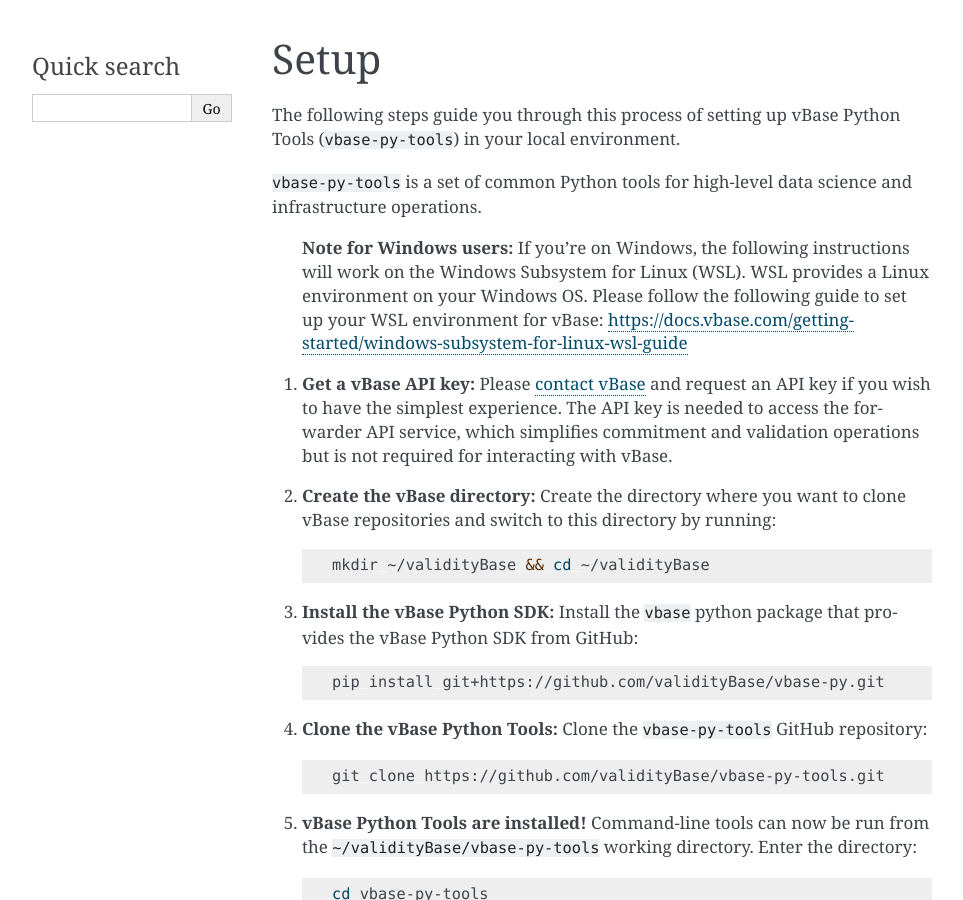
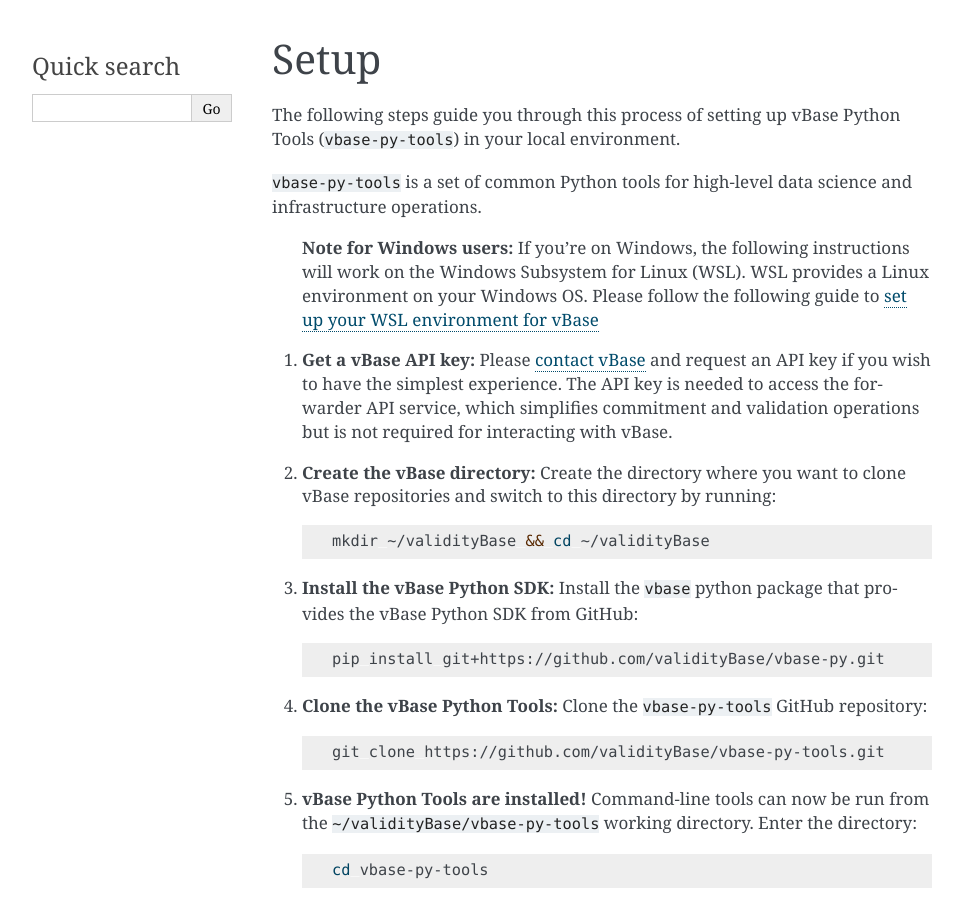
Before and after one commit to validityBase/vbase-py-tools, a Sphinx documentation site: the page built from docs/setup.md, in a window 1280 px wide and 900 px high. Shown: the whole window, without its empty margins (148-1111 px from the left). Built offline with Sphinx 7.4.7, drawn with Linux system fonts in a browser that asks for light colours; some of the changed lines change nothing that is shown.

Commit message:
update setup.md

```diff
--- a/docs/setup.md
+++ b/docs/setup.md
@@ -5,7 +5,7 @@
 `vbase-py-tools` is a set of common Python tools for high-level data science and infrastructure operations.
 
 > **Note for Windows users:**
-    If you're on Windows, the following instructions will work on the Windows Subsystem for Linux (WSL). WSL provides a Linux environment on your Windows OS. Please follow the following guide to set up your WSL environment for vBase: [https://docs.vbase.com/getting-started/windows-subsystem-for-linux-wsl-guide](../docs/windows-subsystem-for-linux-wsl-guide.md)
+    If you're on Windows, the following instructions will work on the Windows Subsystem for Linux (WSL). WSL provides a Linux environment on your Windows OS. Please follow the following guide to [set up your WSL environment for vBase](../vbase-py-samples/windows_subsystem_for_linux_guide.md)
 
 1. **Get a vBase API key:**
     Please [contact vBase](https://www.vbase.com/contact/) and request an API key if you wish to have the simplest experience. The API key is needed to access the forwarder API service, which simplifies commitment and validation operations but is not required for interacting with vBase.
```
